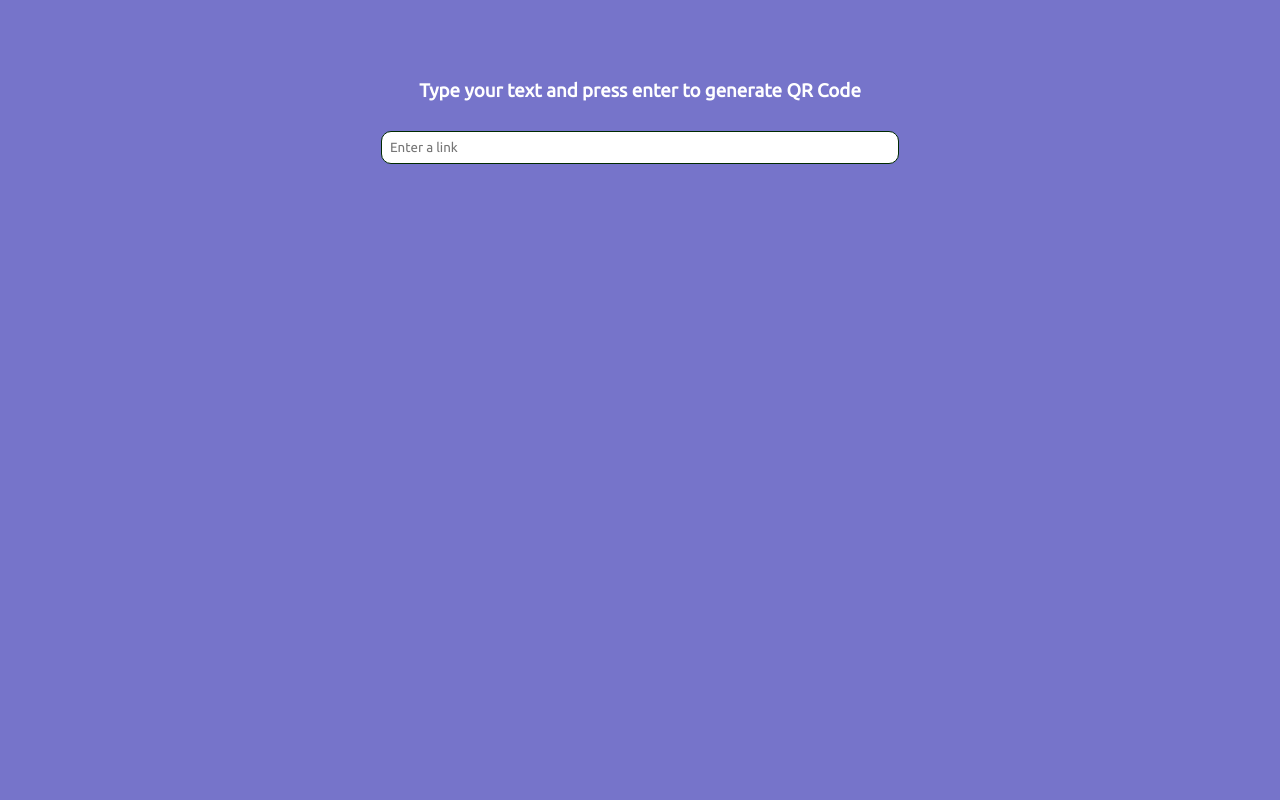
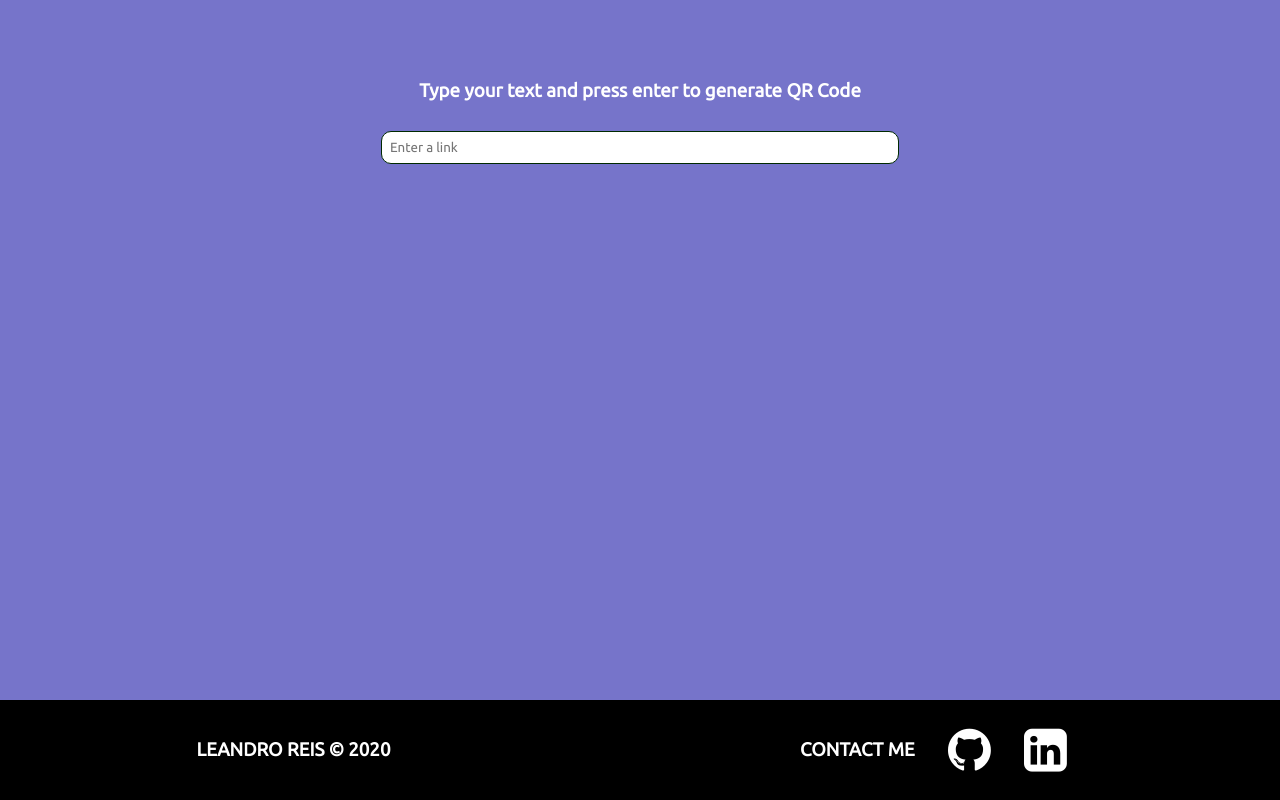
Before and after one commit to Leandro-C-Reis/Intermediate-Apps, a plain HTML site: page QRCode-generator/index.html in a window 1280 px wide. Drawn offline with Linux system fonts and the light colour scheme.

Commit message:
snippets added

```diff
--- a/QRCode-generator/index.html
+++ b/QRCode-generator/index.html
@@ -2,6 +2,7 @@
 <html lang="en">
     <head>
         <title>QRCode Generator</title>
+        <link href="https://stackpath.bootstrapcdn.com/font-awesome/4.7.0/css/font-awesome.min.css" rel="stylesheet" integrity="sha384-wvfXpqpZZVQGK6TAh5PVlGOfQNHSoD2xbE+QkPxCAFlNEevoEH3Sl0sibVcOQVnN" crossorigin="anonymous">
         <link href="https://fonts.googleapis.com/css2?family=Ubuntu&display=swap" rel="stylesheet">
         <link rel="stylesheet" href="style.css">
     </head>
@@ -9,6 +10,39 @@
         <h3>Type your text and press enter to generate QR Code</h3>
         <input id="data" type="text" placeholder="Enter a link">
         <div id="placeHolder"></div>
+        <footer style="
+                position: absolute;
+                bottom: 0;
+                left: 0;
+                right: 0;
+                height: 100px;
+                background: #000;
+                color: white;
+                text-transform: uppercase;
+                display: flex;
+                justify-content: space-around;
+                align-items: center;">
+            <h3 style="margin: 0;">Leandro Reis © 2020</h3>
+            <div style="
+                display: flex;
+                flex-direction: row;
+                width: 300px;
+                height: 100%;
+                align-items: center;
+                justify-content: space-around;">
+              <h3 style="margin: 0;">contact me</h3>
+              <a href="https://github.com/Leandro-C-Reis" target="_blank">
+              <i class="fa fa-github" aria-hidden="true" style="
+                font-size: 50px;
+                cursor: pointer;
+                color: white;"></i></a>
+              <a href="https://www.linkedin.com/in/leandro-c-reis/" target="_blank">
+              <i class="fa fa-linkedin-square" aria-hidden="true" style="
+                font-size: 50px;
+                cursor: pointer;
+                color: white;"></i></a>
+            </div>
+          </footer>
     </body>
     <script type="text/javascript" src="qrcode.js"></script>
     <script type="text/javascript" src="script.js"></script>
```
Also changed, not shown: snippets.txt (added).
